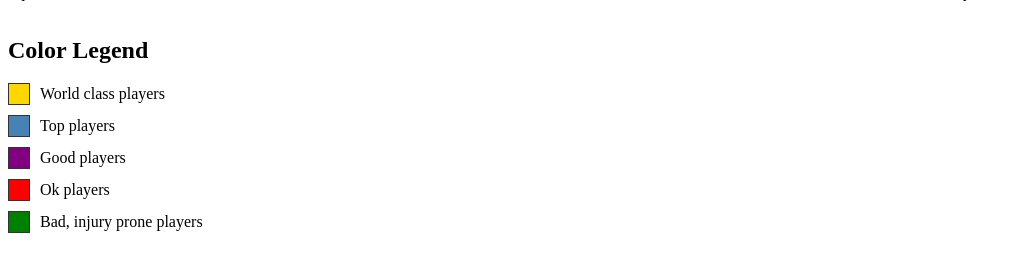
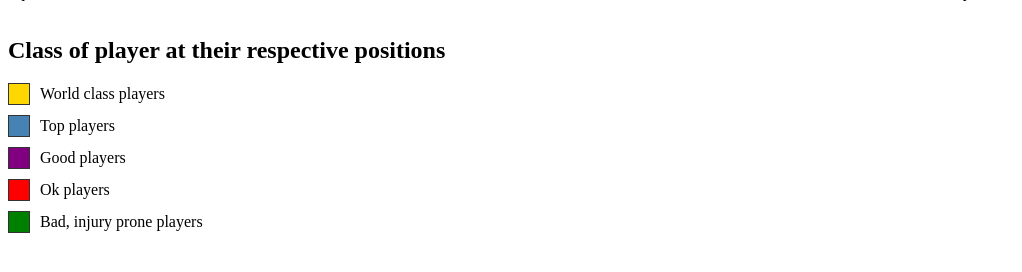
Before and after one commit to quangbui04/Football-Player-Comparison, a Flask app: template website/templates/results.html in a window 1280 px wide. Shown: the part 218-490 px from the top of the page, without its empty margins (0-1022 px from the left). Run offline with Flask 3, Linux system fonts and the light colour scheme; the template is opened without the code that fills it, so the values that code supplies are empty; parts of the project's set-up code (start-up, migrations or seed data) failed here and were passed over; some libraries are stand-ins or nearby versions.

Commit message:
Update results.html

```diff
--- a/website/templates/results.html
+++ b/website/templates/results.html
@@ -102,7 +102,7 @@
 
         </div>
         <div>
-            <h2>Color Legend</h2>
+            <h2>Class of player at their respective positions</h2>
             <ul>
                 <li><div class="color-box gold"></div>World class players</li>
                 <li><div class="color-box steelblue"></div>Top players</li>
```
